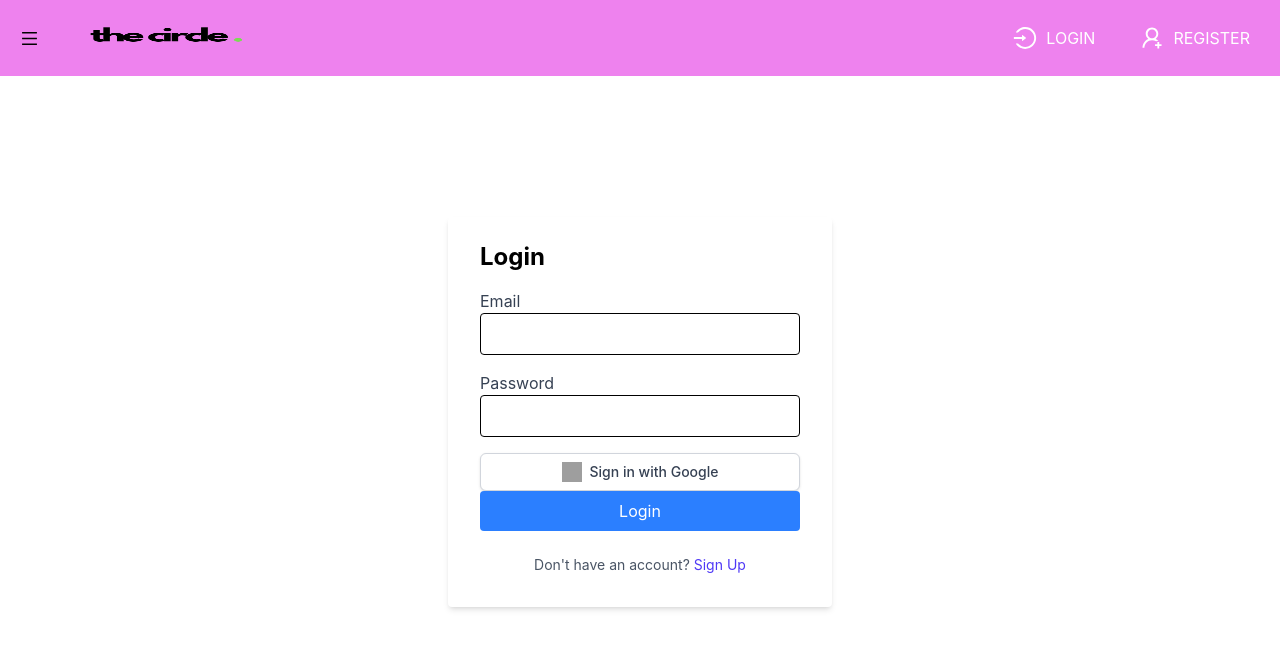
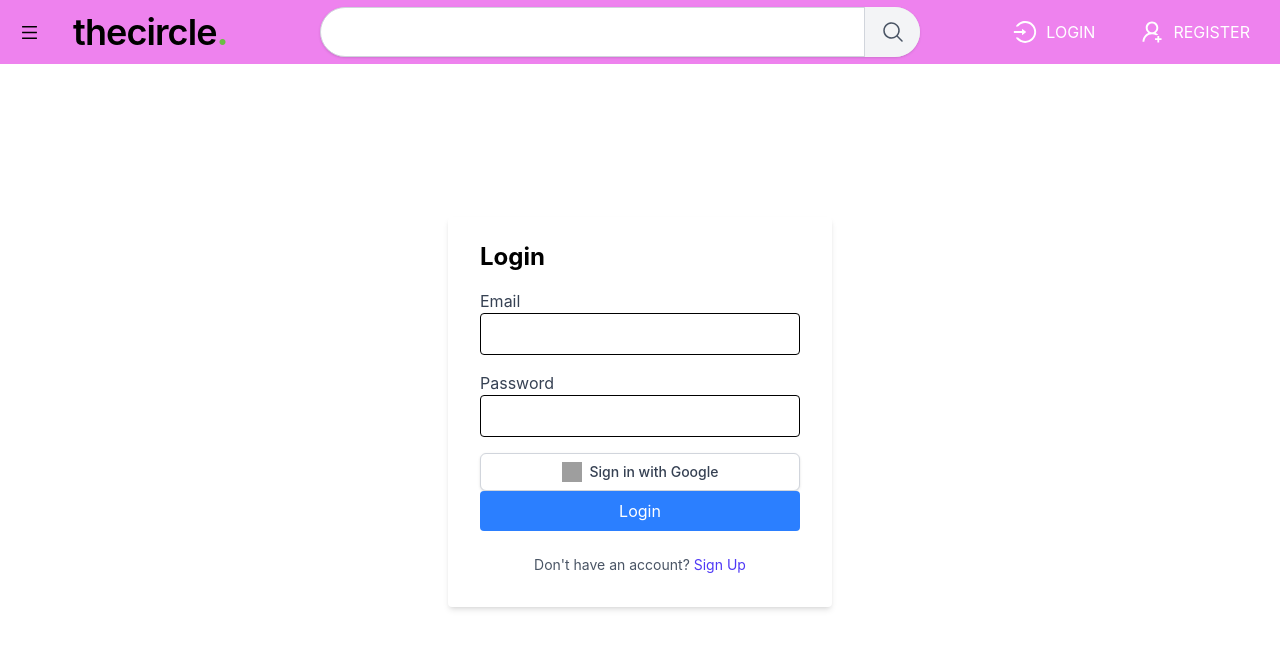
Before and after one commit to DianaFarhat/The-Circle, a React (Create React App) app in the folder frontend/: page /login in a window 1280 px wide. Shown: the top 648 px of the page. Built offline with nearby package versions, Linux system fonts and the light colour scheme; grey boxes are pictures that could not be loaded.

Commit message:
Add search bar

```diff
--- a/frontend/src/pages/Auth/Navigation.jsx
+++ b/frontend/src/pages/Auth/Navigation.jsx
@@ -17,6 +17,7 @@ import { Link } from "react-router-dom";
 import { useNavigate } from "react-router-dom";
 import Swal from "sweetalert2";
 import "./Navigation.css"; // Make sure to update the CSS for top nav bar
+
 
 const Navigation = () => {
   const navigate = useNavigate();
@@ -71,18 +72,43 @@ setIsLoggedIn(false);
   };
 
   return (
-    <div className="top-nav-bar text-white flex justify-between items-center px-4 py-2 fixed w-full z-50">
-      <div className="flex space-x-6">
-        {/*Hamburger toggle */}
+    <div className="top-nav-bar text-white flex justify-between items-center px-4 py-2 h-16 fixed w-full z-50">
+  {/* Left Side (Logo & Menu) */}
+    <div className="flex items-center space-x-6">
       <button onClick={() => setSidebarOpen(!sidebarOpen)} className="text-black focus:outline-none">
         <AiOutlineMenu size={19} />
       </button>
-        <Link to="/" className="flex items-center hover:text-gray-400">
-        <img src="/c2-removebg-preview.png" alt="Logo" className="pt-1 h-9 w-45" />
+      <Link to="/" className="flex items-center hover:text-gray-400 relative">
+      <span className="text-4xl font-semibold text-black lowercase tracking-tight leading-none">
+        thecircle
+      </span>
+      {/* Green Dot */}
+      <span className="text-[#6BBE44] text-4xl font-bold leading-none">.</span>
     </Link>
+    </div>
+
+  {/* Centered Search Bar */}
+  <div className="flex-1 flex justify-center">
+  <div className="w-full max-w-[600px] min-w-[300px]">
+    <div className="relative flex items-center">
+      {/* Search Input */}
+      <input
+        className="w-full bg-white placeholder:text-gray-500 text-black text-lg border border-gray-300 rounded-full pl-4 pr-16 py-2.5 transition duration-200 ease-in-out focus:outline-none  hover:border-gray-400 shadow-sm"
+      />
+      {/* Search Button (Merged with Input) */}
+      <button className="absolute right-0 top-0 h-full w-14 bg-gray-100 border-l border-gray-300 rounded-r-full flex justify-center items-center hover:bg-gray-200 active:bg-gray-300">
+        <svg xmlns="http://www.w3.org/2000/svg" viewBox="0 0 24 24" fill="currentColor" className="w-6 h-6 text-gray-600">
+          <path fillRule="evenodd" d="M10.5 3.75a6.75 6.75 0 1 0 0 13.5 6.75 6.75 0 0 0 0-13.5ZM2.25 10.5a8.25 8.25 0 1 1 14.59 5.28l4.69 4.69a.75.75 0 1 1-1.06 1.06l-4.69-4.69A8.25 8.25 0 0 1 2.25 10.5Z" clipRule="evenodd" />
+        </svg>
+      </button>
+    </div>
+  </div>
+</div>
 
 
 
+  {/* Right Side (User & Cart) */}
+  <div className="flex items-center space-x-6">
     {loggedInUserId && (
       <Link to="/cart" className="relative flex items-center hover:text-gray-400">
         <AiOutlineShoppingCart size={26} />
@@ -101,15 +127,9 @@ setIsLoggedIn(false);
         <span className="ml-2">My Orders</span>
       </Link>
     )}
-      </div>
 
-      <div className="relative flex items-center">
     {userInfo ? (
-          <>
-            <button
-              onClick={toggleDropdown}
-              className="flex items-center text-white hover:text-gray-400"
-            >
+      <button onClick={toggleDropdown} className="flex items-center text-white hover:text-gray-400">
         <span>{userInfo.username}</span>
         <svg
           xmlns="http://www.w3.org/2000/svg"
@@ -126,21 +146,7 @@ setIsLoggedIn(false);
           />
         </svg>
       </button>
-            {loggedInUserId && dropdownOpen && (
-              <ul className="absolute right-0 mt-2 bg-white text-black rounded shadow-lg w-40">
-                <li>
-                  <button
-                    onClick={logoutHandler}
-                    className="block w-full px-4 py-2 text-left hover:bg-gray-100"
-                  >
-                    Logout
-                  </button>
-                </li>
-              </ul>
-            )}
-          </>
     ) : (
-          !loggedInUserId && (
       <div className="flex space-x-6">
         <Link to="/login" className="flex items-center hover:text-gray-400">
           <AiOutlineLogin size={26} />
@@ -151,10 +157,10 @@ setIsLoggedIn(false);
           <span className="ml-2">REGISTER</span>
         </Link>
       </div>
-          )
     )}
   </div>
 </div>
+
   );
 };
 
```
Lines whose indentation alone changed are shown as unchanged.
